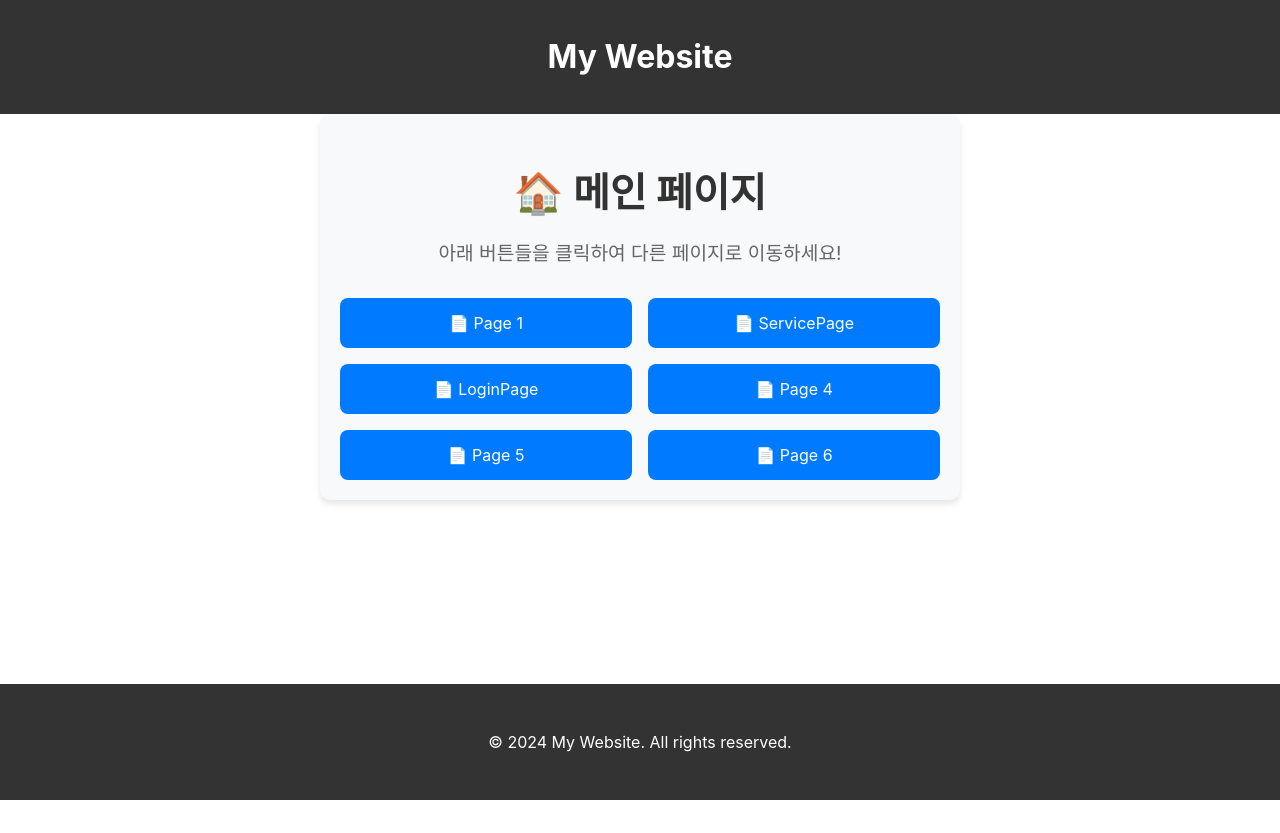
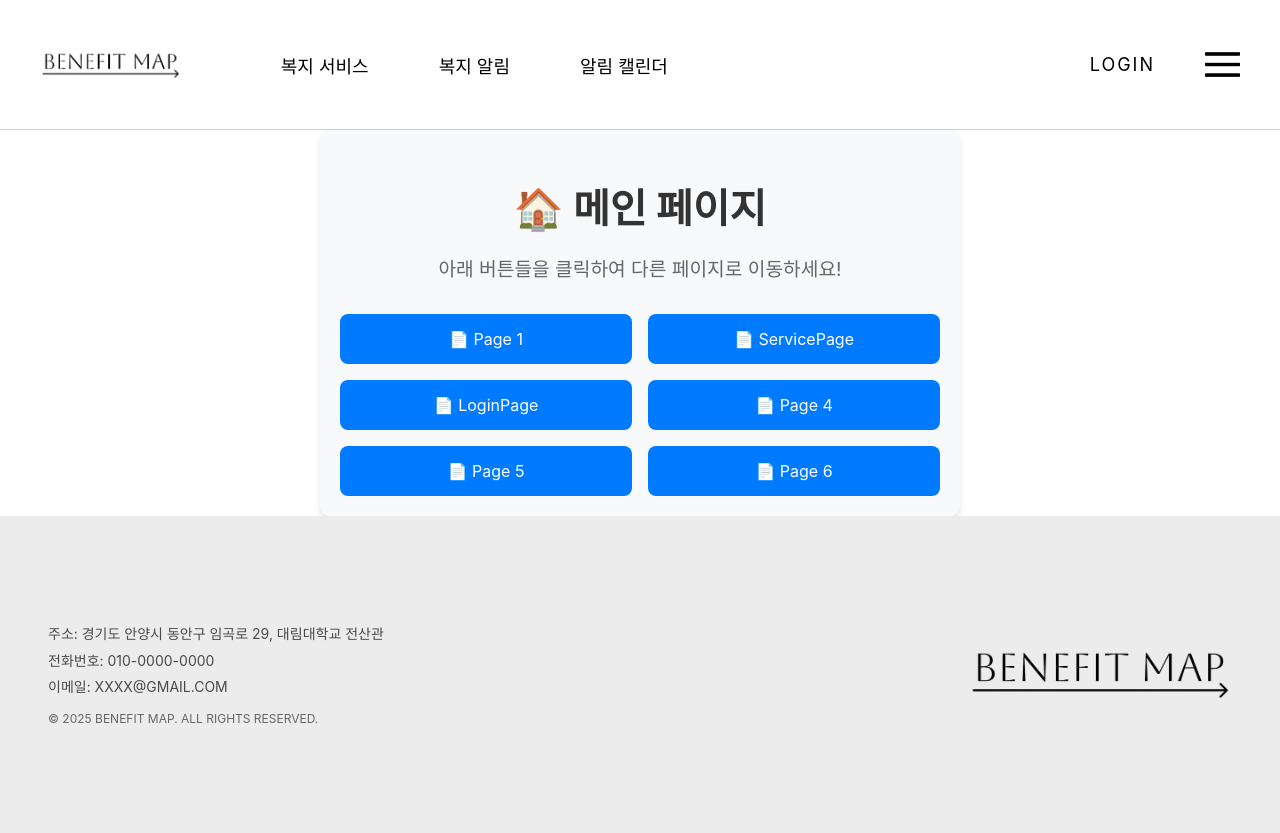
Before and after one commit to BenefitMap/BenefitMap, a React (Vite) app in the folder BenefitMapFrontend/: page / in a window 1280 px wide. Before the commit the page ends 800 px from the top, so only its background shows below. Built offline with nearby package versions, Linux system fonts and the light colour scheme.

Commit message:
Header,Footer 구현완료 + App.jsx 파일도 맞춰서 수정함함

```diff
--- a/BenefitMapFrontend/src/App.jsx
+++ b/BenefitMapFrontend/src/App.jsx
@@ -8,6 +8,8 @@ import SettingsPage from './screens/SettingsPage';
 import Page4 from './screens/Page4';
 import Page5 from './screens/Page5';
 import Page6 from './screens/Page6';
+import Header from './components/Header';
+import Footer from './components/Footer';
 
 const App = () => {
   return (
@@ -17,14 +19,7 @@ const App = () => {
         display: 'flex',
         flexDirection: 'column'
       }}>
-        <div style={{
-          backgroundColor: '#333',
-          color: 'white',
-          padding: '1rem 2rem',
-          textAlign: 'center'
-        }}>
-          <h1>My Website</h1>
-        </div>
+        <Header />
         <main style={{ flex: 1 }}>
           <Routes>
             <Route path="/" element={<MainPage />} />
@@ -37,14 +32,7 @@ const App = () => {
             <Route path="/page6" element={<Page6 />} />
           </Routes>
         </main>
-        <div style={{
-          backgroundColor: '#333',
-          color: 'white',
-          padding: '2rem',
-          textAlign: 'center'
-        }}>
-          <p>&copy; 2024 My Website. All rights reserved.</p>
-        </div>
+        <Footer />
       </div>
     </BrowserRouter>
   );
--- a/BenefitMapFrontend/src/components/Footer.jsx
+++ b/BenefitMapFrontend/src/components/Footer.jsx
@@ -1,48 +1,96 @@
+import styled from 'styled-components';
 import React from 'react';
-import styled from 'styled-components';
+import BenefitMapLogo from '../assets/BenefitMapLogo.png';
 
 const FooterContainer = styled.footer`
-  background-color: #333;
-  color: white;
-  padding: 2rem;
-  text-align: center;
-  margin-top: auto;
-  border-top: 1px solid #555;
+  width: 100%;
+  max-width: 1920px;
+  height: 317px;
+  background-color: #ECECEC;
+  margin: 0 auto;
+
+  @media (max-width: 1200px) {
+    height: 250px;
+  }
+
+  @media (max-width: 768px) {
+    height: 200px;
+  }
 `;
 
 const FooterContent = styled.div`
-  max-width: 1200px;
-  margin: 0 auto;
-`;
+  height: 100%;
+  display: flex;
+  align-items: center;
+  justify-content: space-between;
+  padding: 0 48px;
 
-const FooterLinks = styled.div`
-  margin-top: 1rem;
-`;
+  @media (max-width: 1200px) {
+    padding: 0 30px;
+  }
 
-const FooterLink = styled.a`
-  color: #ccc;
-  text-decoration: none;
-  margin: 0 1rem;
-  transition: color 0.3s;
-
-  &:hover {
-    color: white;
+  @media (max-width: 768px) {
+    padding: 0 20px;
+    flex-direction: column;
+    gap: 20px;
+    text-align: center;
   }
 `;
 
-const Footer = () => {
+const CompanyInfo = styled.div`
+  display: flex;
+  flex-direction: column;
+  gap: 4px;
+
+  @media (max-width: 768px) {
+    gap: 8px;
+  }
+`;
+
+const InfoText = styled.p`
+  font-size: 14px;
+  color: #4a4a4a;
+  margin: 0;
+  line-height: 1.6;
+
+  @media (max-width: 768px) {
+    font-size: 12px;
+  }
+`;
+
+const Copyright = styled.p`
+  font-size: 12px;
+  color: #666666;
+  margin: 8px 0 0 0;
+
+  @media (max-width: 768px) {
+    font-size: 10px;
+    margin: 4px 0 0 0;
+  }
+`;
+
+const LogoImage = styled.img`
+  height: 60px;
+  object-fit: contain;
+
+  @media (max-width: 768px) {
+    height: 40px;
+  }
+`;
+
+export default function Footer() {
   return (
     <FooterContainer>
       <FooterContent>
-        <p>&copy; 2024 My Website. All rights reserved.</p>
-        <FooterLinks>
-          <FooterLink href="#">개인정보처리방침</FooterLink>
-          <FooterLink href="#">이용약관</FooterLink>
-          <FooterLink href="#">고객센터</FooterLink>
-        </FooterLinks>
+        <CompanyInfo>
+          <InfoText>주소: 경기도 안양시 동안구 임곡로 29, 대림대학교 전산관</InfoText>
+          <InfoText>전화번호: 010-0000-0000</InfoText>
+          <InfoText>이메일: XXXX@GMAIL.COM</InfoText>
+          <Copyright>© 2025 BENEFIT MAP. ALL RIGHTS RESERVED.</Copyright>
+        </CompanyInfo>
+
+        <LogoImage src={BenefitMapLogo} alt="BENEFIT MAP" />
       </FooterContent>
     </FooterContainer>
   );
-};
-
-export default Footer;
+}
--- a/BenefitMapFrontend/src/components/Header.jsx
+++ b/BenefitMapFrontend/src/components/Header.jsx
@@ -1,53 +1,143 @@
 import React from 'react';
-import { Link } from 'react-router-dom';
 import styled from 'styled-components';
+import BenefitMapLogo from '../assets/BenefitMapLogo.png';
+import menubar from '../assets/menubar.png';
 
 const HeaderContainer = styled.header`
-  background-color: #333;
-  color: white;
-  padding: 1rem 2rem;
+  width: 100%;
+  height: 130px;
   display: flex;
+  align-items: center;
   justify-content: space-between;
-  align-items: center;
-  box-shadow: 0 2px 4px rgba(0,0,0,0.1);
+  padding: 0 40px;
+  background-color: #ffffff;
+  border-bottom: 1px solid #d0d0d0;
+  box-sizing: border-box;
+
+  @media (max-width: 1200px) {
+    padding: 0 20px;
+  }
+
+  @media (max-width: 768px) {
+    height: 80px;
+    padding: 0 15px;
+  }
 `;
 
-const Logo = styled(Link)`
-  font-size: 1.5rem;
-  font-weight: bold;
-  text-decoration: none;
-  color: white;
+const LeftSection = styled.div`
+  display: flex;
+  align-items: center;
+  gap: 100px;
+
+  @media (max-width: 1200px) {
+    gap: 50px;
+  }
+
+  @media (max-width: 768px) {
+    gap: 20px;
+  }
+`;
+
+const Logo = styled.img`
+  height: 32px;
+  cursor: pointer;
+  display: block;
+
+  @media (max-width: 768px) {
+    height: 24px;
+  }
 `;
 
 const Nav = styled.nav`
   display: flex;
-  gap: 2rem;
+  align-items: center;
+  gap: 70px;
+
+  @media (max-width: 1200px) {
+    gap: 40px;
+  }
+
+  @media (max-width: 768px) {
+    display: none;
+  }
 `;
 
-const NavLink = styled(Link)`
-  color: white;
+const NavItem = styled.a`
+  font-size: 18px;
+  color: #000000;
   text-decoration: none;
-  padding: 0.5rem 1rem;
-  border-radius: 4px;
-  transition: background-color 0.3s;
+  cursor: pointer;
+  font-weight: 400;
+  white-space: nowrap;
 
   &:hover {
-    background-color: rgba(255,255,255,0.1);
+    opacity: 0.7;
+  }
+
+  @media (max-width: 1200px) {
+    font-size: 16px;
+  }
+`;
+
+const RightSection = styled.div`
+  display: flex;
+  align-items: center;
+  gap: 50px;
+
+  @media (max-width: 1200px) {
+    gap: 30px;
+  }
+
+  @media (max-width: 768px) {
+    gap: 15px;
+  }
+`;
+
+const LoginText = styled.span`
+  font-size: 18px;
+  color: #000000;
+  font-weight: 400;
+  letter-spacing: 2px;
+  cursor: pointer;
+
+  &:hover {
+    opacity: 0.7;
+  }
+
+  @media (max-width: 768px) {
+    font-size: 14px;
+    letter-spacing: 1px;
+  }
+`;
+
+const MenuIcon = styled.img`
+  width: 35px;
+  height: 35px;
+  cursor: pointer;
+  object-fit: contain;
+  display: block;
+
+  @media (max-width: 768px) {
+    width: 28px;
+    height: 28px;
   }
 `;
 
 const Header = () => {
   return (
     <HeaderContainer>
-      <Logo to="/">
-        My Website
-      </Logo>
-      <Nav>
-        <NavLink to="/">홈</NavLink>
-        <NavLink to="/page1">Page 1</NavLink>
-        <NavLink to="/page2">Page 2</NavLink>
-        <NavLink to="/page3">Page 3</NavLink>
-      </Nav>
+      <LeftSection>
+        <Logo src={BenefitMapLogo} alt="Benefit Map" onError={(e) => console.log('Logo failed to load:', e)} />
+        <Nav>
+          <NavItem href="#service">복지 서비스</NavItem>
+          <NavItem href="#algorithm">복지 알림</NavItem>
+          <NavItem href="#calendar">알림 캘린더</NavItem>
+        </Nav>
+      </LeftSection>
+      <RightSection>
+        <LoginText>LOGIN</LoginText>
+        <MenuIcon src={menubar} alt="Menu" onError={(e) => console.log('Menu icon failed to load:', e)} />
+      </RightSection>
     </HeaderContainer>
   );
 };
--- a/BenefitMapFrontend/src/screens/MainPage.jsx
+++ b/BenefitMapFrontend/src/screens/MainPage.jsx
@@ -1,6 +1,7 @@
 import React from 'react';
 import { Link } from 'react-router-dom';
 import styled from 'styled-components';
+import Footer from '../components/Footer';
 
 const Container = styled.div`
   padding: 20px;
@@ -67,6 +68,7 @@ const MainPage = () => {
       </ButtonGrid>
     </Container>
   );
+  <Footer />
 };
 
 export default MainPage;
--- a/BenefitMapFrontend/src/screens/ServicePage.jsx
+++ b/BenefitMapFrontend/src/screens/ServicePage.jsx
@@ -1,5 +1,6 @@
 import React, { useState } from 'react';
 import styled, { createGlobalStyle } from 'styled-components';
+
 
 const GlobalStyle = createGlobalStyle`
   @font-face {
```
Also changed, not shown: BenefitMapFrontend/src/assets/BenefitMapLogo.png (added), BenefitMapFrontend/src/assets/menubar.png (added).
